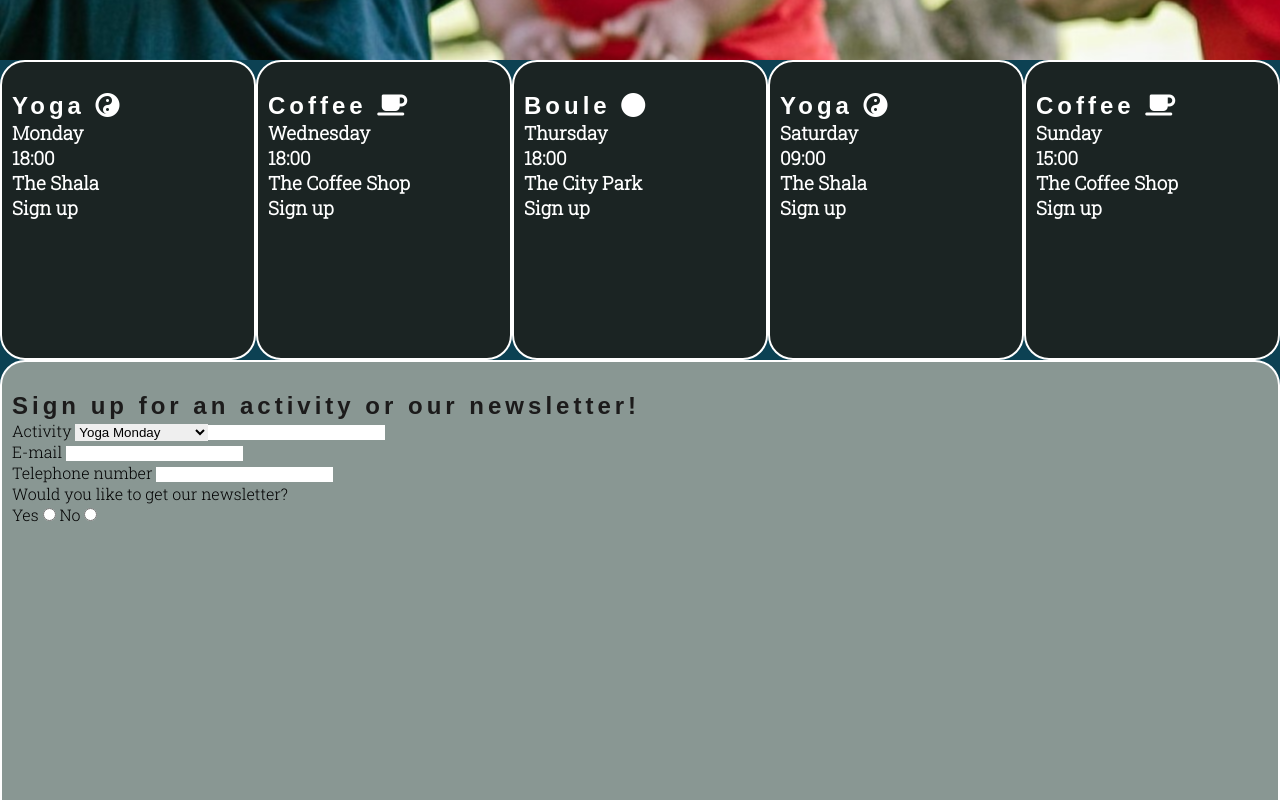
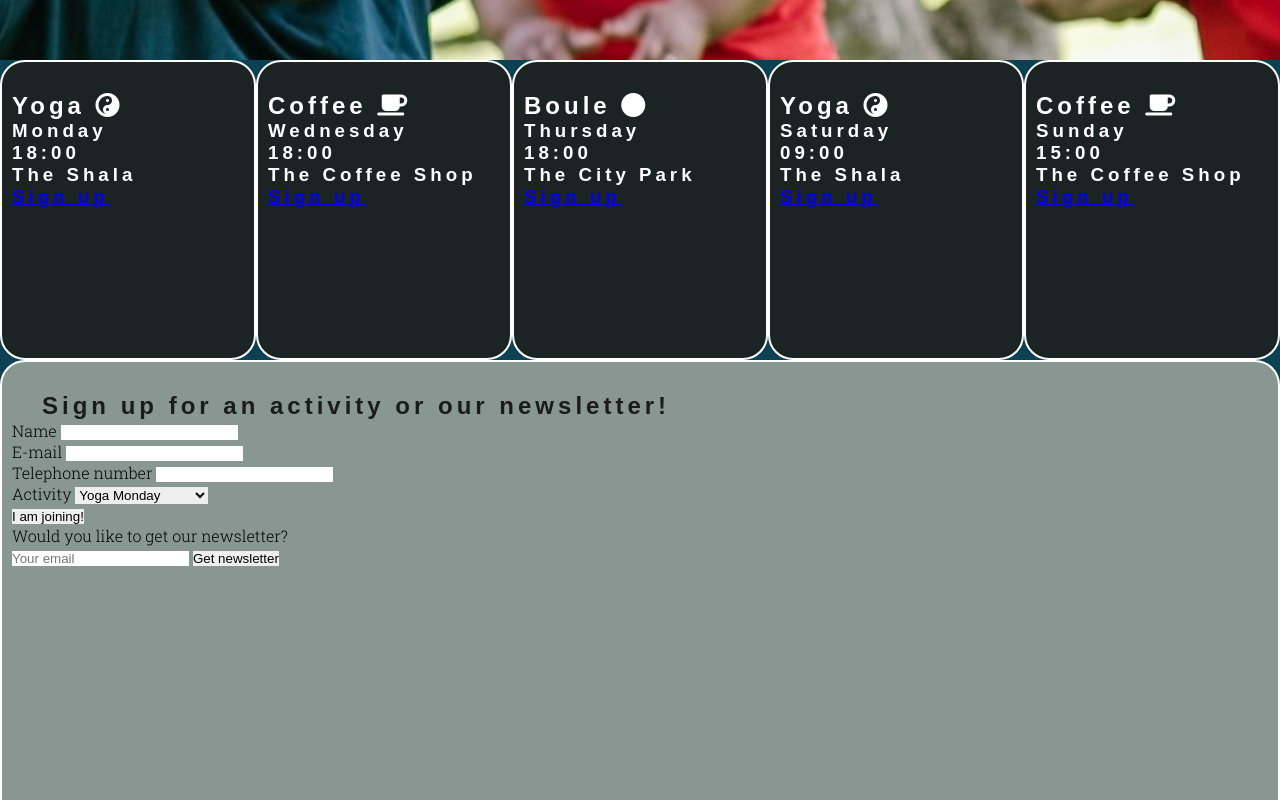
Before and after one commit to AnneKammenhed/togetherinlund, a plain HTML site: page index.html in a window 1280 px wide. Shown: the part 540-1340 px from the top of the page. Drawn offline with Linux system fonts and the light colour scheme.

Commit message:
add liks tod sign up in activities section

```diff
--- a/assets/css/style.css
+++ b/assets/css/style.css
@@ -30,7 +30,7 @@ header {
 
 /* headings and logo */
 
-h1, h2 {
+h1, h2, h3 {
     font-family: Arial, sans-serif;
     font-weight: bold;
     letter-spacing: 4px;
@@ -100,7 +100,7 @@ h1, h2 {
     box-sizing: border-box;
 }
 
-#activities h2 {
+#activities h2, h3 {
     color: white;
 }
 
@@ -124,6 +124,10 @@ h1, h2 {
     padding: 30px 0 0 10px;
     border: 2px solid white;
     box-sizing: border-box;
+}
+
+#form-heading {
+    margin-left: 30px;
 }
 
 /* organization section */
@@ -206,5 +210,5 @@ footer {
     font-size: 200%;
     margin: 1%;
     padding: 5%;
-    color: black;
+    color: white;
 }
--- a/index.html
+++ b/index.html
@@ -47,28 +47,28 @@
             <h3>Monday</h3>
             <h3>18:00</h3>
             <h3>The Shala</h3>
-            <h3>Sign up</h3>
+            <h3><a href="#form">Sign up</a></h3>
         </div>
         <div>
             <h2>Coffee <i class="fa-solid fa-mug-saucer"></i></h2>
             <h3>Wednesday</h3>
             <h3>18:00</h3>
             <h3>The Coffee Shop</h3>
-            <h3>Sign up</h3>
+            <h3><a href="#form">Sign up</a></h3>
         </div>
         <div>
             <h2>Boule <i class="fa-solid fa-circle"></i></h2>
             <h3>Thursday</h3>
             <h3>18:00</h3>
             <h3>The City Park</h3>
-            <h3>Sign up</h3>
+            <h3><a href="#form">Sign up</a></h3>
         </div>
         <div>
             <h2>Yoga <i class="fa-solid fa-yin-yang"></i></h2>
             <h3>Saturday</h3>
             <h3>09:00</h3>
             <h3>The Shala</h3>
-            <h3>Sign up</h3>
+            <h3><a href="#form">Sign up</a></h3>
         </div>
         <div>
             <a href="https://youtu.be/-yFeZekJxZ8" id="jazz"></a>
@@ -76,23 +76,13 @@
             <h3>Sunday</h3>
             <h3>15:00</h3>
             <h3>The Coffee Shop</h3>
-            <h3>Sign up</h3>
+            <h3><a href="#form">Sign up</a></h3>
         </div>
     </section>
 
     <section id="form">
-
-        <form method="POST" action="https://formdump.codeinstitute.net/">
-            <h2>Sign up for an activity or our newsletter!</h2>
-            <div>
-                <label for="activity">Activity</label>
-                <select name="activity" id="activity">
-                    <option value="yoga-monday">Yoga Monday</option>
-                    <option value="yoga-monday">Coffee Wednesday</option>
-                    <option value="yoga-monday">Boule Thursday</option>
-                    <option value="yoga-monday">Yoga Saturday</option>
-                    <option value="yoga-monday">Coffee Sunday</option>
-            </div>
+        <h2 id="form-heading">Sign up for an activity or our newsletter!</h2>
+        <form method="POST" action="https://formdump.codeinstitute.net/" id="signup-form">
             <div>
                 <label for="name">Name</label>
                 <input id="name" type="text" required name="name">
@@ -103,14 +93,27 @@
             </div>
             <div>
                 <label for="phone">Telephone number</label>
-                <input id="phone" type="number" required name="phone">
+                <input id="phone" type="text" required name="phone">
             </div>
             <div>
+                <label for="activity">Activity</label>
+                <select name="activity" id="activity">
+                    <option value="yoga-monday">Yoga Monday</option>
+                    <option value="yoga-monday">Coffee Wednesday</option>
+                    <option value="yoga-monday">Boule Thursday</option>
+                    <option value="yoga-monday">Yoga Saturday</option>
+                    <option value="yoga-monday">Coffee Sunday</option>
+                </select>
+            </div>
+            <div>
+                <input type="submit" value="I am joining!">
+            </div>
+        </form>
+        <form action="https://formdump.codeinstitute.net/" method="post" id="newsletter-form">
+            <div>
                 <p>Would you like to get our newsletter?</p>
-                <label for="yes">Yes</label>
-                <input type="radio" id="yes" name="yes">
-                <label for="no">No</label>
-                <input type="radio" id="no" name="no">
+                <input id="email-newsletter" type="email" required name="email_address" placeholder="Your email">
+                <input type="submit" value="Get newsletter">
             </div>
         </form>
     </section>
```
